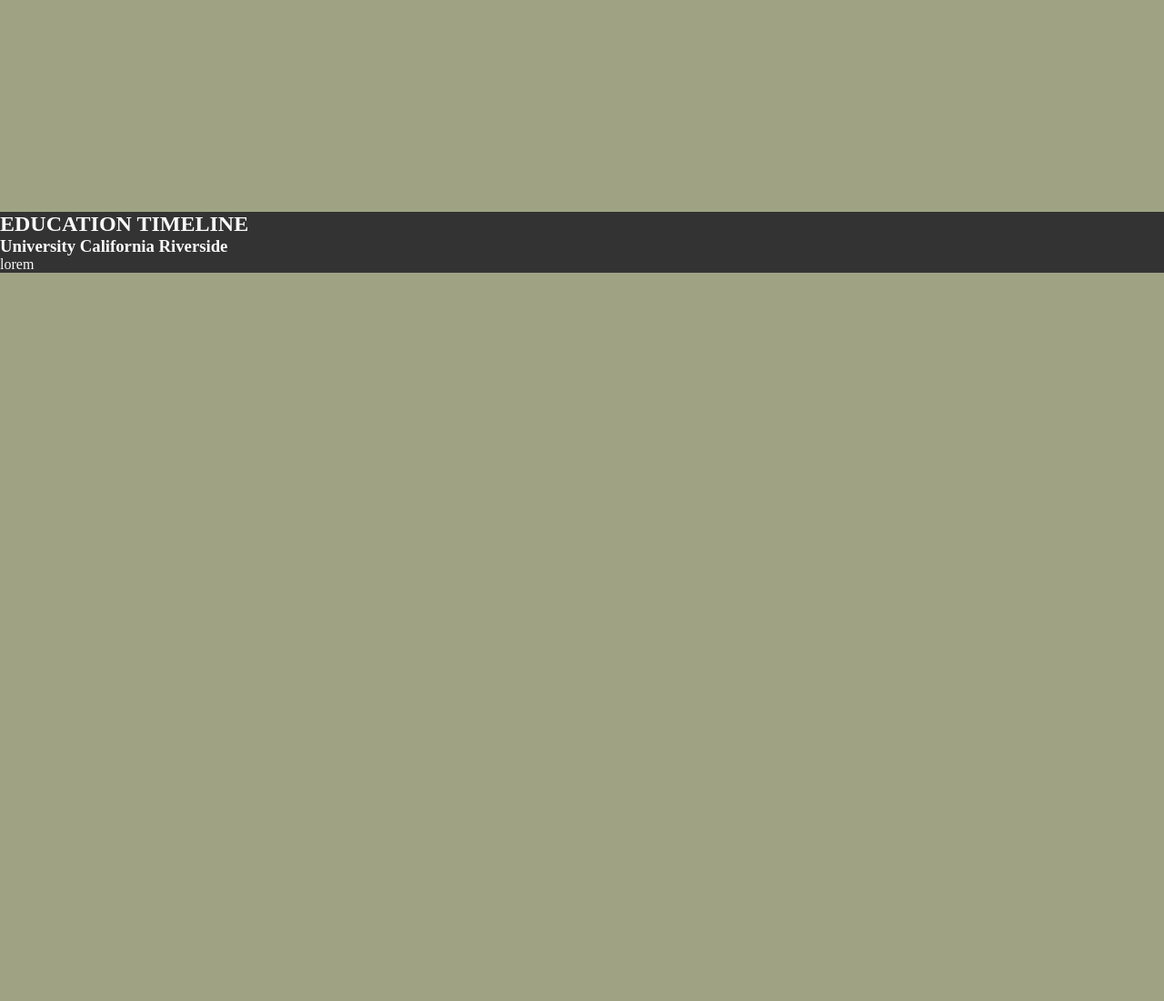
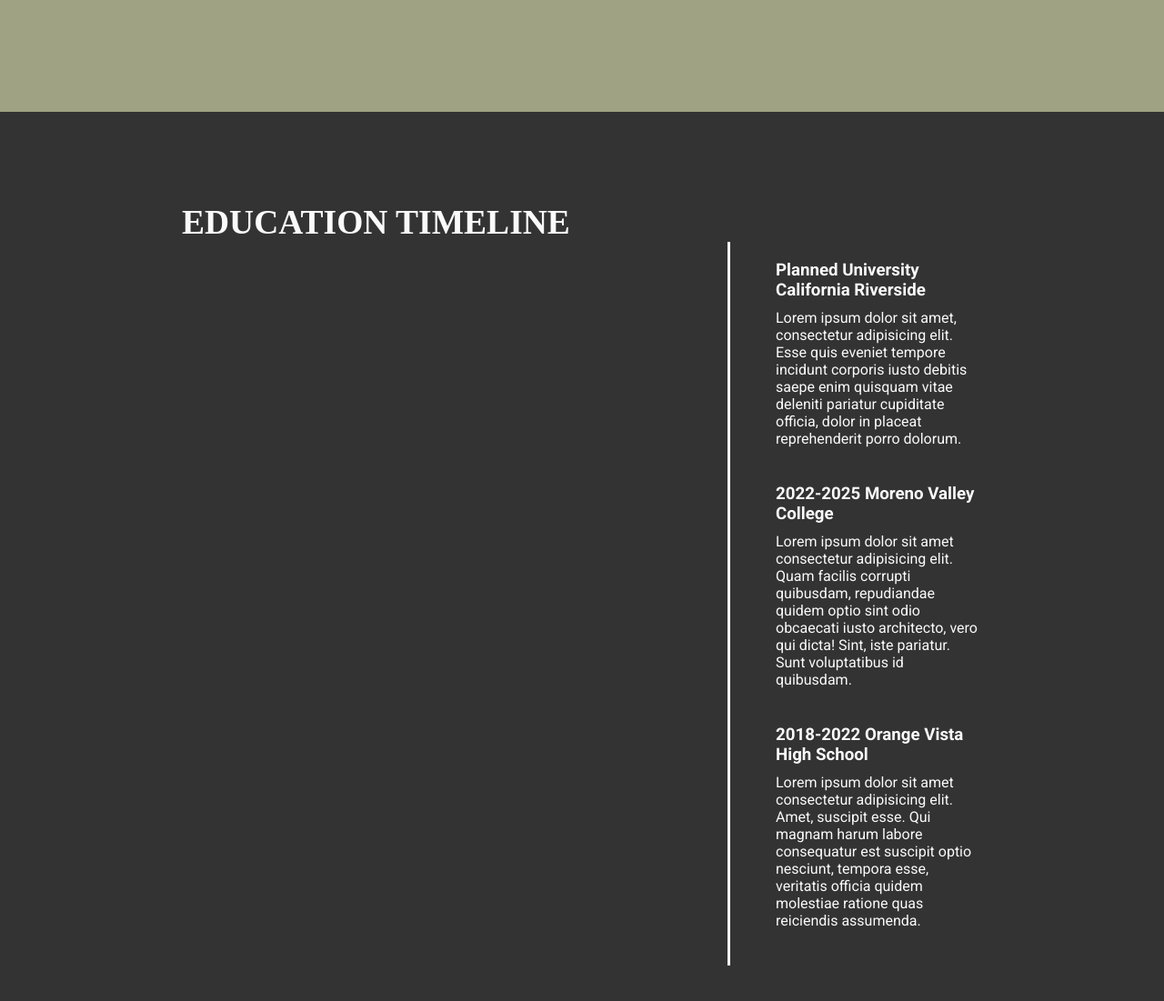
Before and after one commit to NathalieHimaya/CollegeCorpsPortfolio, a plain HTML site: page index.html in a window 1280 px wide. Shown: the part 1241-2342 px from the top of the page at 91% size. Before the commit the page ends 1541 px from the top, so only its background shows below. Drawn offline with Linux system fonts and the light colour scheme.

Commit message:
Update Education

```diff
--- a/index.html
+++ b/index.html
@@ -10,6 +10,21 @@
     </head>
 
     <body>
+        <nav>
+            <div class="nav-container">
+                <div class="logo">
+                    <span>CODED BY NATHALIE</span>
+                </div>
+                <div class="links">
+                    <div class="link"><a href="#about">About</a></div>
+                    <div class="link"><a href="#education">Education</a></div>
+                    <div class="link"><a href="#capstone">Capstone</a></div>
+                    <div class="link"><a href="#resume">Resume</a></div>
+                </div>
+            </div>
+        </nav>
+
+
        <section class="main-container">
         <div class="sub-container">
             <div class = "mypicture">
@@ -35,16 +50,26 @@
         </div>
        </section>
 
-       <section class="education-container">
-        <div class="esub-container">
+       <section id="education">
+        <div class="page2">
             <h1>EDUCATION TIMELINE</h1>
         </div>
+        <div class="education-container">
         <div class="schools">
             <div class="school1">
-                <h3>University California Riverside</h3>
-                <p>lorem</p>
+                <h3>Planned <span>University California Riverside</span></h3>
+                <p>Lorem ipsum dolor sit amet, consectetur adipisicing elit. Esse quis eveniet tempore incidunt corporis iusto debitis saepe enim quisquam vitae deleniti pariatur cupiditate officia, dolor in placeat reprehenderit porro dolorum.</p>
+            </div>
+            <div class="school2">
+                <h3>2022-2025 <span>Moreno Valley College</span></h3>
+                <p>Lorem ipsum dolor sit amet consectetur adipisicing elit. Quam facilis corrupti quibusdam, repudiandae quidem optio sint odio obcaecati iusto architecto, vero qui dicta! Sint, iste pariatur. Sunt voluptatibus id quibusdam.</p>
+            </div>
+            <div class="school3">
+                <h3>2018-2022 <span>Orange Vista High School</span></h3>
+                <p>Lorem ipsum dolor sit amet consectetur adipisicing elit. Amet, suscipit esse. Qui magnam harum labore consequatur est suscipit optio nesciunt, tempora esse, veritatis officia quidem molestiae ratione quas reiciendis assumenda.</p>
             </div>
         </div>
+         </div>
        </section>
     </body>
 </html>
--- a/style.css
+++ b/style.css
@@ -4,6 +4,10 @@
     margin:0;
     padding:0;
 
+}
+
+html{
+    scroll-behavior: smooth;
 }
 
 body{
@@ -53,8 +57,38 @@
     color: #FAFAFA;
 }
 
-.education-container{
+#education{
     background-color: #333333;
     color: #FAFAFA;
-    margin-top: 200px;
+    padding: 200px;
+    padding-top: 100px;
 }
+
+.page2{
+    font-size: 25px;
+    max-width: 600px;
+}
+
+.schools{
+    border-style: solid;
+    border-top: #333333;
+    border-right: #333333;
+    border-bottom: #333333;
+    padding-top: 20px;
+    padding-left: 50px;
+    margin-left: 600px;
+}
+
+.school1 h3,
+.school2 h3,
+.school3 h3 {
+    padding-bottom: 10px;
+    font-family: Roboto;
+}
+
+.school1 p,
+.school2 p,
+.school3 p{
+    padding-bottom: 40px;
+    font-family: Roboto;
+}
```
